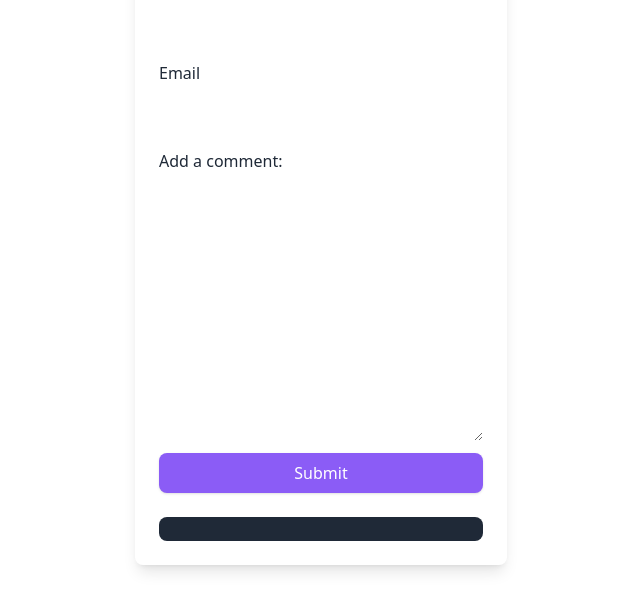
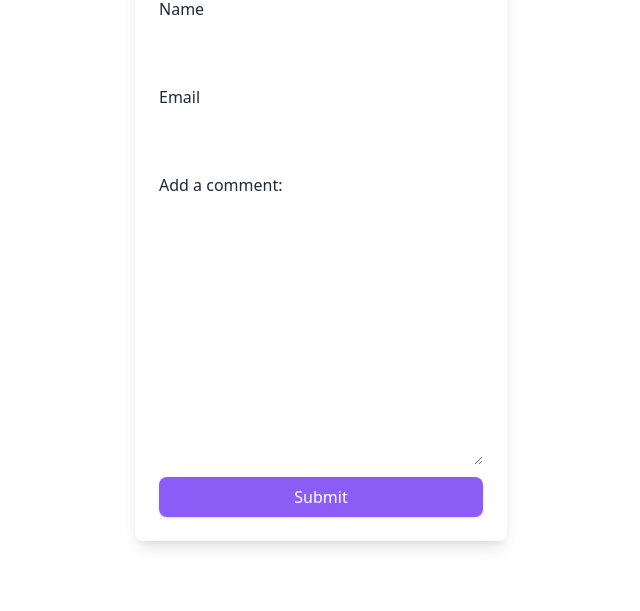
Before and after one commit to deepmarketer666/Stored-DOM-XSS, a plain HTML site: page index.html in a window 1280 px wide. Shown: the part 173-784 px from the top of the page, without its empty margins (319-959 px from the left). Drawn offline with nearby package versions, Linux system fonts and the light colour scheme.

Commit message:
code update

```diff
--- a/index.html
+++ b/index.html
@@ -28,9 +28,6 @@
 
         <button type="button" onclick="saveComment()" class="px-2 py-2 bg-violet-500 text-white rounded-lg shadow hover:bg-primary-700 focus:outline-none focus:ring focus:ring-primary-300 focus:ring-offset-2">Submit</button>
       </form>
-      <div class="mt-6 bg-gray-800 text-center rounded-lg">
-        <ul id="comments-list" class="divide-y divide-gray-300 p-3"></ul>
-      </div>
     </div>
   </body>
 
```
